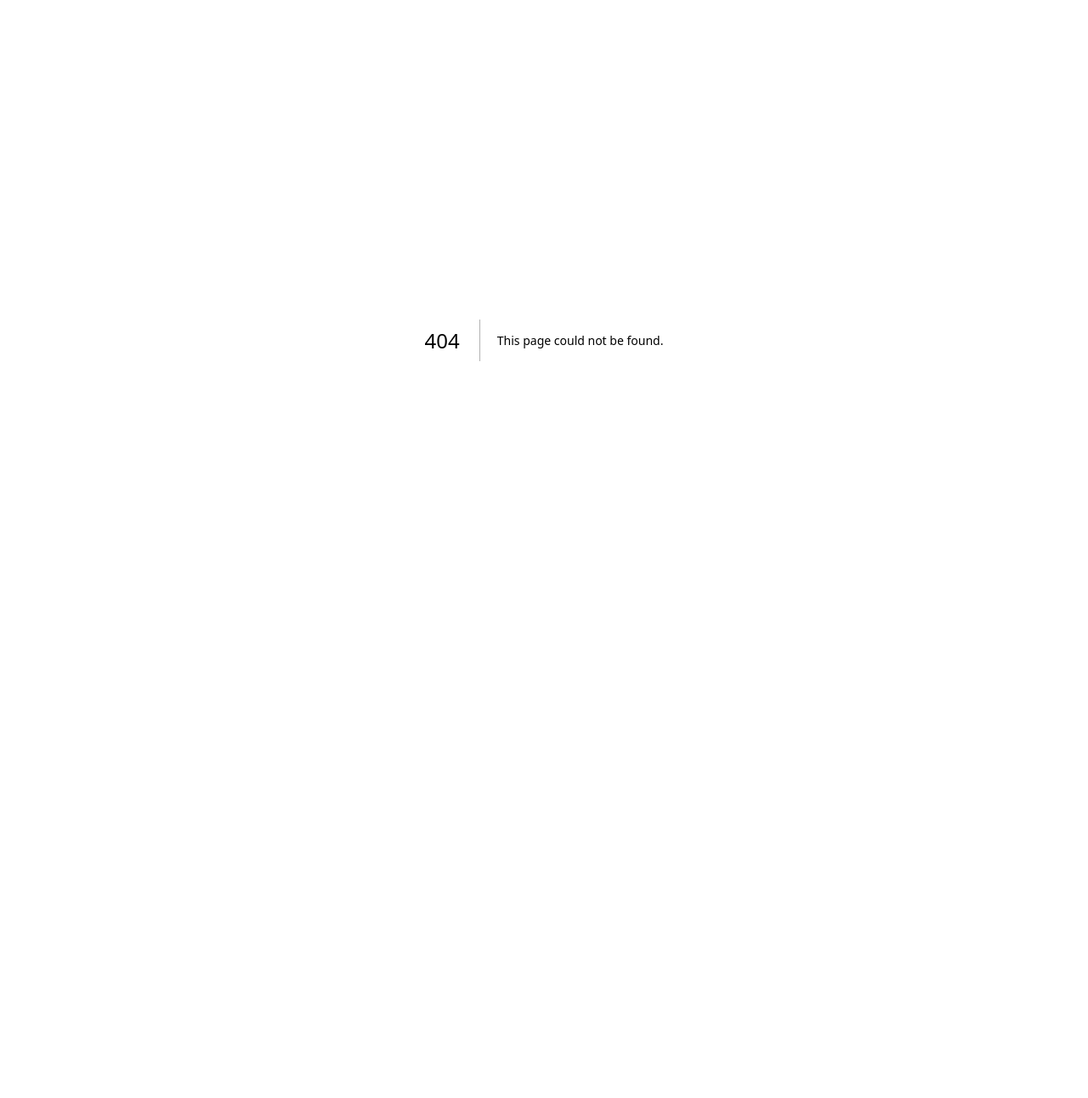
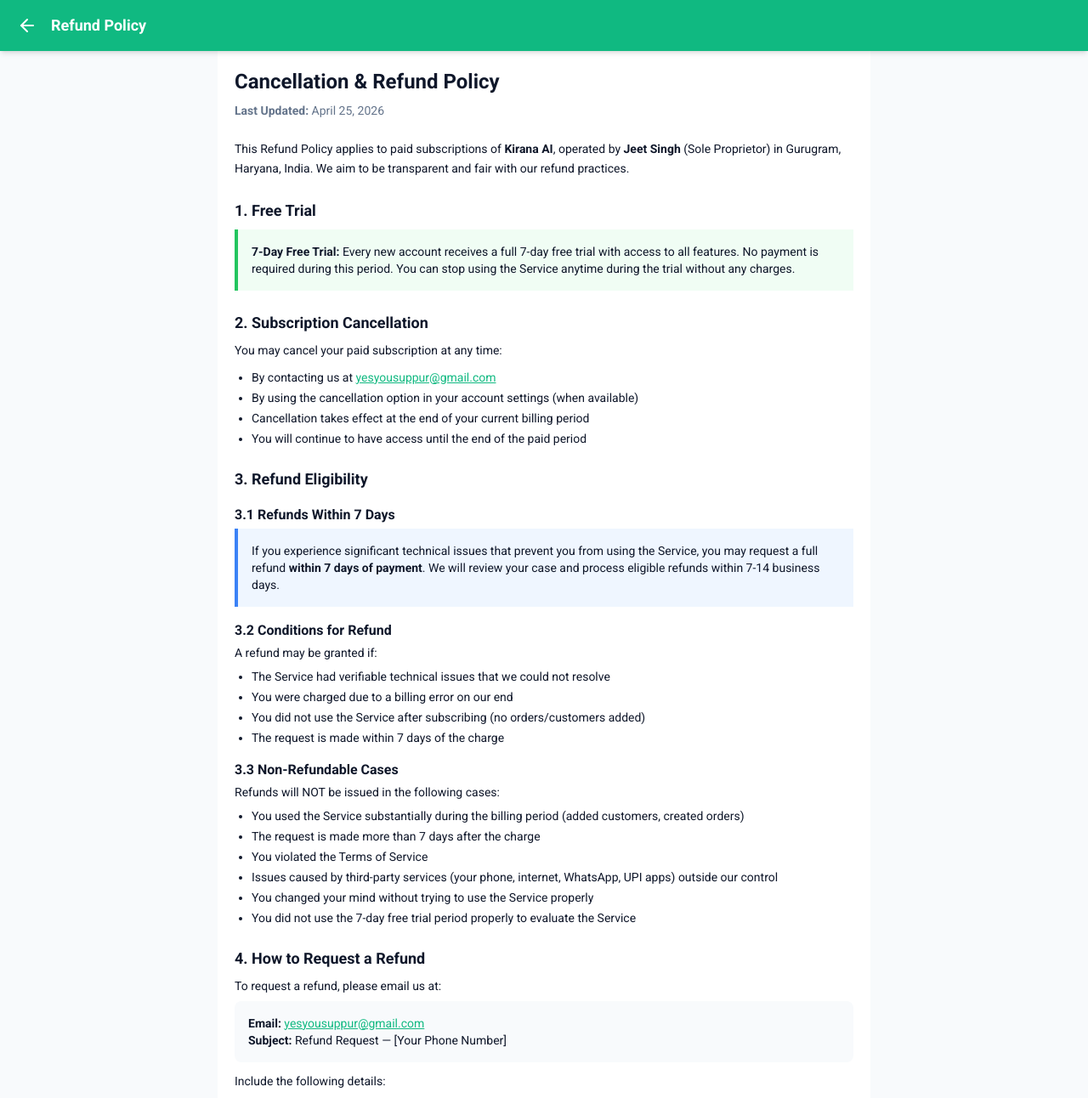
Before and after one commit to yesyousuppur-source/kirana-ai, a Next.js app: page /refund in a window 1280 px wide. Before the commit this address had no page. Shown: the top 1292 px of the page at 85% size. Before the commit the page ends 800 px from the top, so only its background shows below. Built offline with nearby package versions, Linux system fonts and the light colour scheme.

Commit message:
Create page.js

```diff
--- /dev/null
+++ b/app/refund/page.js
@@ -0,0 +1,145 @@
+"use client";
+import { useRouter } from "next/navigation";
+import { ArrowLeft } from "lucide-react";
+
+export default function RefundPolicyPage() {
+  const router = useRouter();
+
+  return (
+    <div className="min-h-screen bg-slate-50">
+      <header className="bg-brand text-white px-4 h-[60px] flex items-center gap-3 sticky top-0 z-20 shadow-md">
+        <button onClick={() => router.back()} className="p-1">
+          <ArrowLeft size={24} />
+        </button>
+        <h1 className="font-bold text-lg">Refund Policy</h1>
+      </header>
+
+      <div className="max-w-3xl mx-auto p-5 bg-white">
+        <div className="prose prose-sm max-w-none">
+          <h1 className="text-2xl font-bold text-slate-900 mb-2">Cancellation & Refund Policy</h1>
+          <p className="text-sm text-slate-500 mb-6">
+            <strong>Last Updated:</strong> April 25, 2026
+          </p>
+
+          <p className="mb-4 text-sm leading-relaxed">
+            This Refund Policy applies to paid subscriptions of <strong>Kirana AI</strong>,
+            operated by <strong>Jeet Singh</strong> (Sole Proprietor) in Gurugram, Haryana,
+            India. We aim to be transparent and fair with our refund practices.
+          </p>
+
+          <h2 className="text-lg font-bold mt-6 mb-2">1. Free Trial</h2>
+          <div className="bg-green-50 border-l-4 border-green-500 p-4 mb-3">
+            <p className="text-sm">
+              <strong>7-Day Free Trial:</strong> Every new account receives a full 7-day
+              free trial with access to all features. No payment is required during this
+              period. You can stop using the Service anytime during the trial without any
+              charges.
+            </p>
+          </div>
+
+          <h2 className="text-lg font-bold mt-6 mb-2">2. Subscription Cancellation</h2>
+          <p className="text-sm mb-3">
+            You may cancel your paid subscription at any time:
+          </p>
+          <ul className="list-disc pl-5 text-sm space-y-1 mb-3">
+            <li>By contacting us at <a href="mailto:yesyousuppur@gmail.com" className="text-brand underline">yesyousuppur@gmail.com</a></li>
+            <li>By using the cancellation option in your account settings (when available)</li>
+            <li>Cancellation takes effect at the end of your current billing period</li>
+            <li>You will continue to have access until the end of the paid period</li>
+          </ul>
+
+          <h2 className="text-lg font-bold mt-6 mb-2">3. Refund Eligibility</h2>
+
+          <h3 className="text-base font-bold mt-4 mb-1">3.1 Refunds Within 7 Days</h3>
+          <div className="bg-blue-50 border-l-4 border-blue-500 p-4 mb-3">
+            <p className="text-sm">
+              If you experience significant technical issues that prevent you from using
+              the Service, you may request a full refund <strong>within 7 days of payment</strong>.
+              We will review your case and process eligible refunds within 7-14 business days.
+            </p>
+          </div>
+
+          <h3 className="text-base font-bold mt-4 mb-1">3.2 Conditions for Refund</h3>
+          <p className="text-sm mb-2">A refund may be granted if:</p>
+          <ul className="list-disc pl-5 text-sm space-y-1 mb-3">
+            <li>The Service had verifiable technical issues that we could not resolve</li>
+            <li>You were charged due to a billing error on our end</li>
+            <li>You did not use the Service after subscribing (no orders/customers added)</li>
+            <li>The request is made within 7 days of the charge</li>
+          </ul>
+
+          <h3 className="text-base font-bold mt-4 mb-1">3.3 Non-Refundable Cases</h3>
+          <p className="text-sm mb-2">Refunds will NOT be issued in the following cases:</p>
+          <ul className="list-disc pl-5 text-sm space-y-1 mb-3">
+            <li>You used the Service substantially during the billing period (added customers, created orders)</li>
+            <li>The request is made more than 7 days after the charge</li>
+            <li>You violated the Terms of Service</li>
+            <li>Issues caused by third-party services (your phone, internet, WhatsApp, UPI apps) outside our control</li>
+            <li>You changed your mind without trying to use the Service properly</li>
+            <li>You did not use the 7-day free trial period properly to evaluate the Service</li>
+          </ul>
+
+          <h2 className="text-lg font-bold mt-6 mb-2">4. How to Request a Refund</h2>
+          <p className="text-sm mb-2">To request a refund, please email us at:</p>
+          <div className="bg-slate-50 p-4 rounded-lg text-sm mb-3">
+            <p><strong>Email:</strong> <a href="mailto:yesyousuppur@gmail.com" className="text-brand underline">yesyousuppur@gmail.com</a></p>
+            <p><strong>Subject:</strong> Refund Request — [Your Phone Number]</p>
+          </div>
+          <p className="text-sm mb-2">Include the following details:</p>
+          <ul className="list-disc pl-5 text-sm space-y-1 mb-3">
+            <li>Phone number associated with your account</li>
+            <li>Date of payment</li>
+            <li>Amount paid</li>
+            <li>Reason for refund request</li>
+            <li>Any error screenshots (if applicable)</li>
+          </ul>
+
+          <h2 className="text-lg font-bold mt-6 mb-2">5. Refund Processing</h2>
+          <ul className="list-disc pl-5 text-sm space-y-1 mb-3">
+            <li>We will respond to your refund request within <strong>3 business days</strong></li>
+            <li>If approved, refunds will be processed within <strong>7-14 business days</strong></li>
+            <li>Refunds are issued via the original payment method (e.g., UPI, Razorpay)</li>
+            <li>Bank processing times may add 3-7 additional days to receive funds</li>
+            <li>Refunds will be in INR (Indian Rupees) only</li>
+          </ul>
+
+          <h2 className="text-lg font-bold mt-6 mb-2">6. Partial Refunds</h2>
+          <p className="text-sm mb-3">
+            We do not offer pro-rata or partial refunds for the unused portion of a
+            monthly subscription. If you cancel mid-cycle, you will retain access until
+            the end of the paid period, but no refund will be issued for the unused days.
+          </p>
+
+          <h2 className="text-lg font-bold mt-6 mb-2">7. Failed Payments</h2>
+          <p className="text-sm mb-3">
+            If a payment is unsuccessful or charged twice due to a technical glitch:
+          </p>
+          <ul className="list-disc pl-5 text-sm space-y-1 mb-3">
+            <li>Contact us immediately at <a href="mailto:yesyousuppur@gmail.com" className="text-brand underline">yesyousuppur@gmail.com</a></li>
+            <li>We will investigate and refund any duplicate or erroneous charges</li>
+            <li>Such refunds will be processed at high priority (within 7 days)</li>
+          </ul>
+
+          <h2 className="text-lg font-bold mt-6 mb-2">8. Changes to Refund Policy</h2>
+          <p className="text-sm mb-3">
+            We may update this Refund Policy from time to time. Changes will be reflected
+            on this page with an updated "Last Updated" date. The policy in effect at the
+            time of your purchase will apply to that transaction.
+          </p>
+
+          <h2 className="text-lg font-bold mt-6 mb-2">9. Contact Us</h2>
+          <div className="bg-slate-50 p-4 rounded-lg text-sm">
+            <p><strong>Email:</strong> <a href="mailto:yesyousuppur@gmail.com" className="text-brand underline">yesyousuppur@gmail.com</a></p>
+            <p><strong>Operator:</strong> Jeet Singh (Sole Proprietor, "Kirana AI")</p>
+            <p><strong>Address:</strong> Gurugram, Haryana, India</p>
+            <p><strong>Website:</strong> <a href="https://www.yesyoupro.com" className="text-brand underline">www.yesyoupro.com</a></p>
+          </div>
+
+          <p className="text-xs text-slate-500 mt-8 text-center">
+            We are committed to fair and transparent practices. If you have any concerns, please reach out to us before initiating any disputes.
+          </p>
+        </div>
+      </div>
+    </div>
+  );
+}
```
